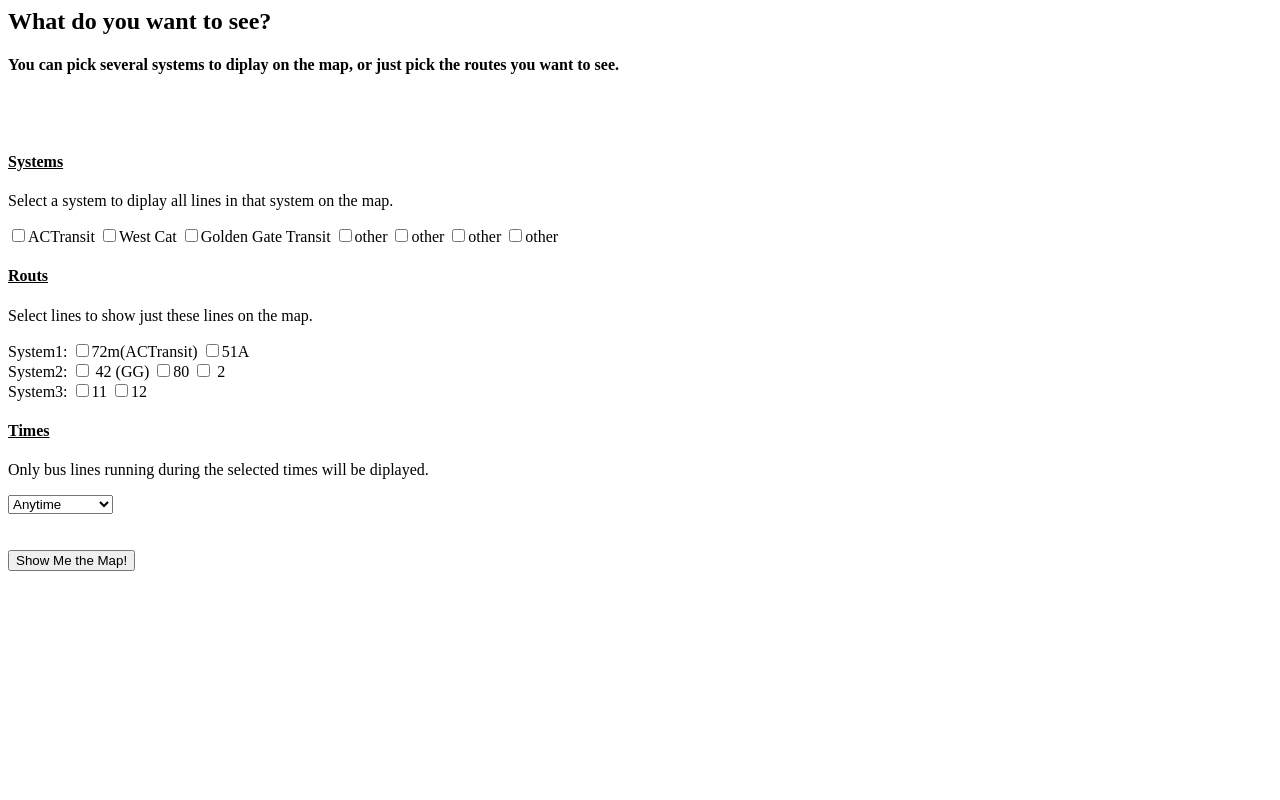
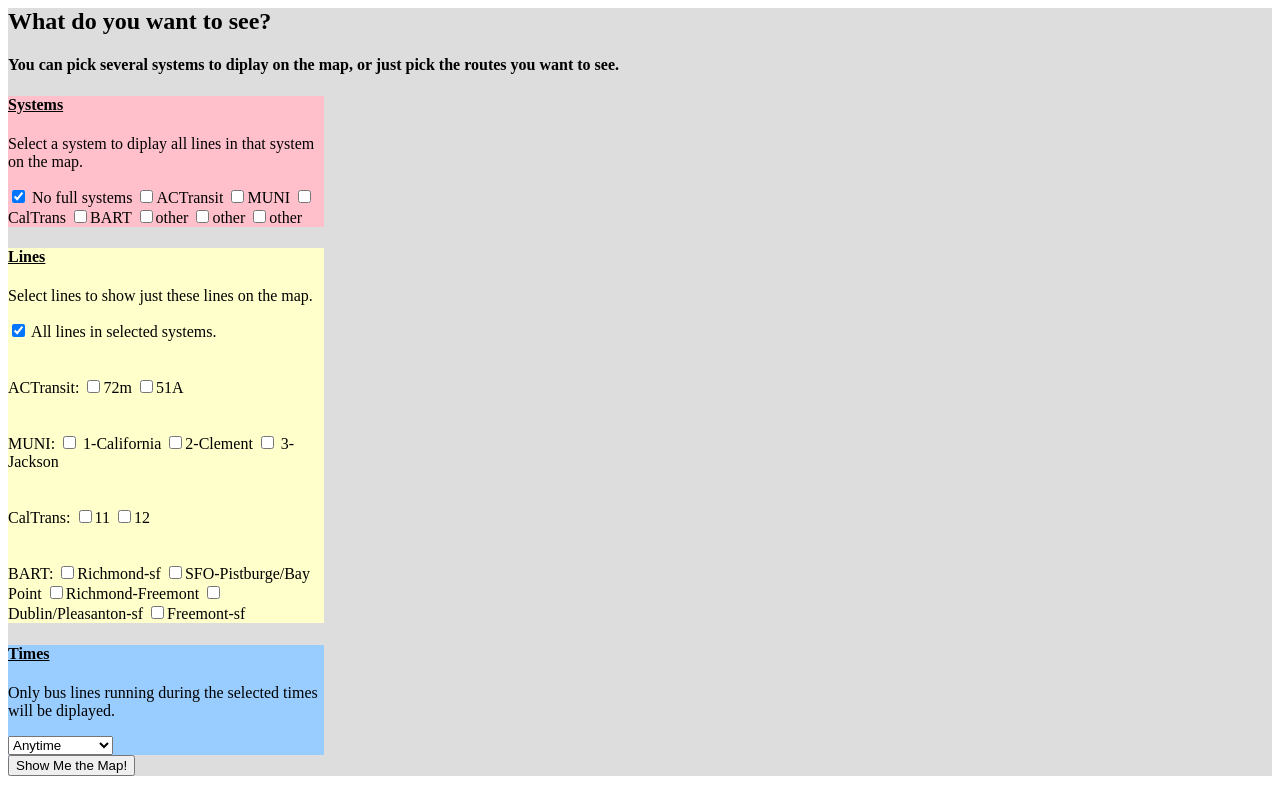
Before and after one commit to laviniaclare/BayRoute, a Flask app: page / in a window 1280 px wide. Run offline with Flask 2, Linux system fonts and the light colour scheme.

Commit message:
did some more stuff with the form

```diff
--- a/static/css/style.css
+++ b/static/css/style.css
@@ -0,0 +1,27 @@
+form.filters{
+	background-color: #ddd
+}
+
+div#systems {
+	background-color: pink;
+	width: 25%;
+	/*position:absolute;*/
+}
+
+div#bus-lines{
+	background-color: #FFFFCC;
+	width: 25%;
+/*	margin-left: 26%;
+	position: absolute;*/
+
+}
+
+div#times{
+	background-color: #99CCFF;
+	width: 25%;
+	/*margin-left: 52%;*/
+}
+
+div#button{
+
+}
--- a/templates/map.html
+++ b/templates/map.html
@@ -1,5 +1,6 @@
 <html>
 	<head>
+		<link rel="stylesheet" href="/static/css/style.css" />
 	</head>
 
 
--- a/templates/options-page.html
+++ b/templates/options-page.html
@@ -1,5 +1,6 @@
 <html>
 	<head>
+        <link rel="stylesheet" href="/static/css/style.css" />
 	</head>
 
 	<body>
@@ -7,45 +8,50 @@
 
 			<form action='' class='filters' method='POST'>
 				<h2>What do you want to see?</h2>
-				<h4>You can pick several systems to diplay on the map, or just pick the routes you want to see.</h4><br></br>
-
+				<h4>You can pick several systems to diplay on the map, or just pick the routes you want to see.</h4>
 				<div id='systems'>
 					<h4><u>Systems</u></h4>
 					Select a system to diplay all lines in that system on the map.<p></p>
-					<input type="checkbox" name="system" value='ACTransit'/>ACTransit
-					<input type="checkbox" name="system" value='WestCat'/>West Cat
-					<input type="checkbox" name="system" value='GG'/>Golden Gate Transit
-					<input type="checkbox" name="system" value='other'/>other
-					<input type="checkbox" name="system" value='other'/>other
-					<input type="checkbox" name="system" value='other'/>other
-					<input type="checkbox" name="system" value='other'/>other
+					<input type="checkbox" name="system" value=none checked=checked/> No full systems
+					<input type="checkbox" name="system" id='ACTransit' value='ACTransit'/>ACTransit
+					<input type="checkbox" name="system" id='MUNI' value='MUNI'/>MUNI
+					<input type="checkbox" name="system" id='CalTrans' value='CalTrans'/>CalTrans
+					<input type="checkbox" name="system" id='BART' value='BART'/>BART
+					<input type="checkbox" name="system" value=none/>other
+					<input type="checkbox" name="system" value=none/>other
+					<input type="checkbox" name="system" value=none/>other
 				</div>
-
-				<div id='bus-routs'>
-					<h4><u> Routs </u></h4>
+				<div id='bus-lines'>
+					<h4><u>Lines</u></h4>
 					Select lines to show just these lines on the map.<p></p>
-					<div id='system1'>
-						System1:
-						<input type="checkbox" name="line" value='ACTransit72m'/>72m(ACTransit)
-						<input type="checkbox" name="line" value='51A'/>51A
+					<input type="checkbox" name="line" value=none checked=checked/> All lines in selected systems.
+					<div id='ACT'><br></br>
+						ACTransit:
+						<input type="checkbox" class='ACT' name="line" value='ACT-72m'/>72m
+						<input type="checkbox" class='ACT' name="line" value='ACT-51A'/>51A
 					</div>
-					<div id='system2'>
-						System2:
-						<input type="checkbox" name="line" value='42'/> 42 (GG)
-						<input type="checkbox" name="line" value='80'/>80
-						<input type="checkbox" name="line" value='2'/> 2
+					<div id='MUNI'><br></br>
+						MUNI:
+						<input type="checkbox" class='MUNI' name="line" value='1'/> 1-California
+						<input type="checkbox" class='MUNI' name="line" value='2'/>2-Clement
+						<input type="checkbox" class='MUNI' name="line" value='3'/> 3-Jackson
 					</div>
-					<div id='system3'>
-						System3:
-						<input type="checkbox" name="line" value='11'/>11
-						<input type="checkbox" name="line" value='12'/>12
+					<div id='CT'><br></br>
+						CalTrans:
+						<input type="checkbox" class='CT'name="line" value='11'/>11
+						<input type="checkbox" class='CT' name="line" value='12'/>12
 					</div>
-
-
+					<div id='BART'><br></br>
+						BART:
+						<input type="checkbox" class='BART'name="line" value='red'/>Richmond-sf
+						<input type="checkbox" class='BART' name="line" value='yellow'/>SFO-Pistburge/Bay Point
+						<input type="checkbox" class='BART'name="line" value='orenge'/>Richmond-Freemont
+						<input type="checkbox" class='BART' name="line" value='blue'/>Dublin/Pleasanton-sf
+						<input type="checkbox" class='BART'name="line" value='green'/>Freemont-sf
+					</div>
 				</div>
-
 				<div id='times'>
-					<h4><u> Times </u></h4>
+					<h4><u>Times</u></h4>
 					Only bus lines running during the selected times will be diplayed.<p></p>
 					<select type="dropdownlist" name="time">
 		                <option name='time' value=none>Anytime </option>
@@ -53,12 +59,55 @@
 		                </option>
 		                <option name='time' value="late"> After Midnight
 		            </select>
-				</div><br></br>
+				</div>
+				<div id='button'>
+					<button type="btn btn-lg btn-primary btn-block" type="submit">Show Me the Map!</button>
+				</div>
 
-				<button type="btn btn-lg btn-primary btn-block" type="submit">Show Me the Map!</button>
 
 			</form>
 
 		</div>
+
+		<script type='text/javascript' src='http://code.jquery.com/jquery.min.js'></script>
+
+		<script type='text/javascript'>
+
+		// now to make all this work for all the bus systems instead of just one.  Oh boy.
+
+			function enablelines(line-class){
+				l=$( "input[class='ACT']" );
+				l.prop('disabled', false);
+				console.log('I enabled some boxes!');
+			}
+
+			function disablelines(line-class){
+				l=$( "input[class='ACT']" );
+				l.prop('disabled', true);
+				console.log('I disabled some boxes!');
+			};
+
+			function togglelines(){
+				var g=$( ".ACT" ).filter( ":checkbox[disabled]" );
+				if(g.length>0){
+					enablelines();
+				} else {
+					disablelines();
+				}
+			};
+
+			function main() {
+				var systems=['ACTransit','BART','CalTrans','MUNI']
+				for (var i = 0; i < systems.length; i++) {
+					Things[i]
+					var s=$('input#ACTransit');
+				};
+
+     			s.on('change', togglelines);
+    		};
+
+			$(main);
+
+		</script>
 	</body>
 </html>
```
